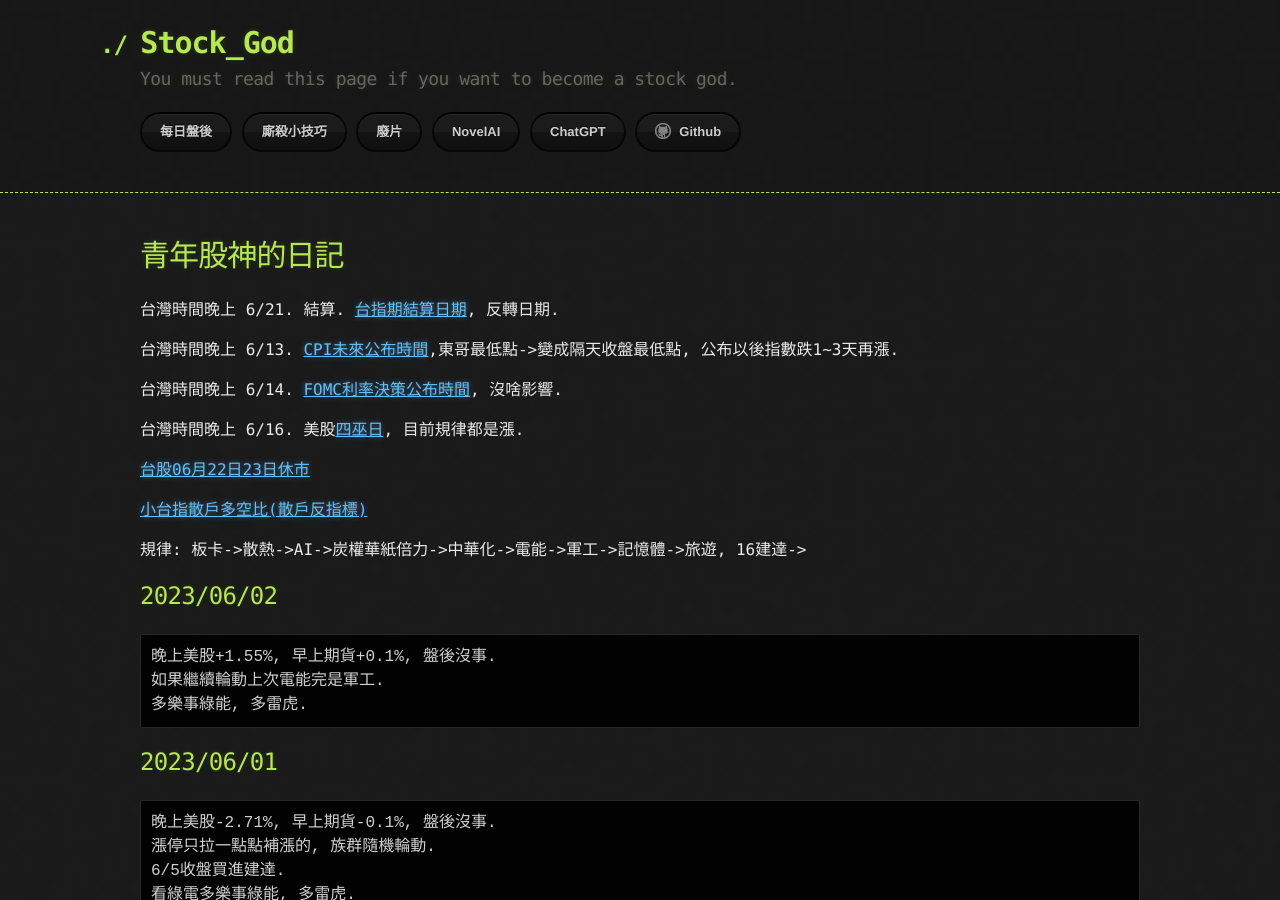
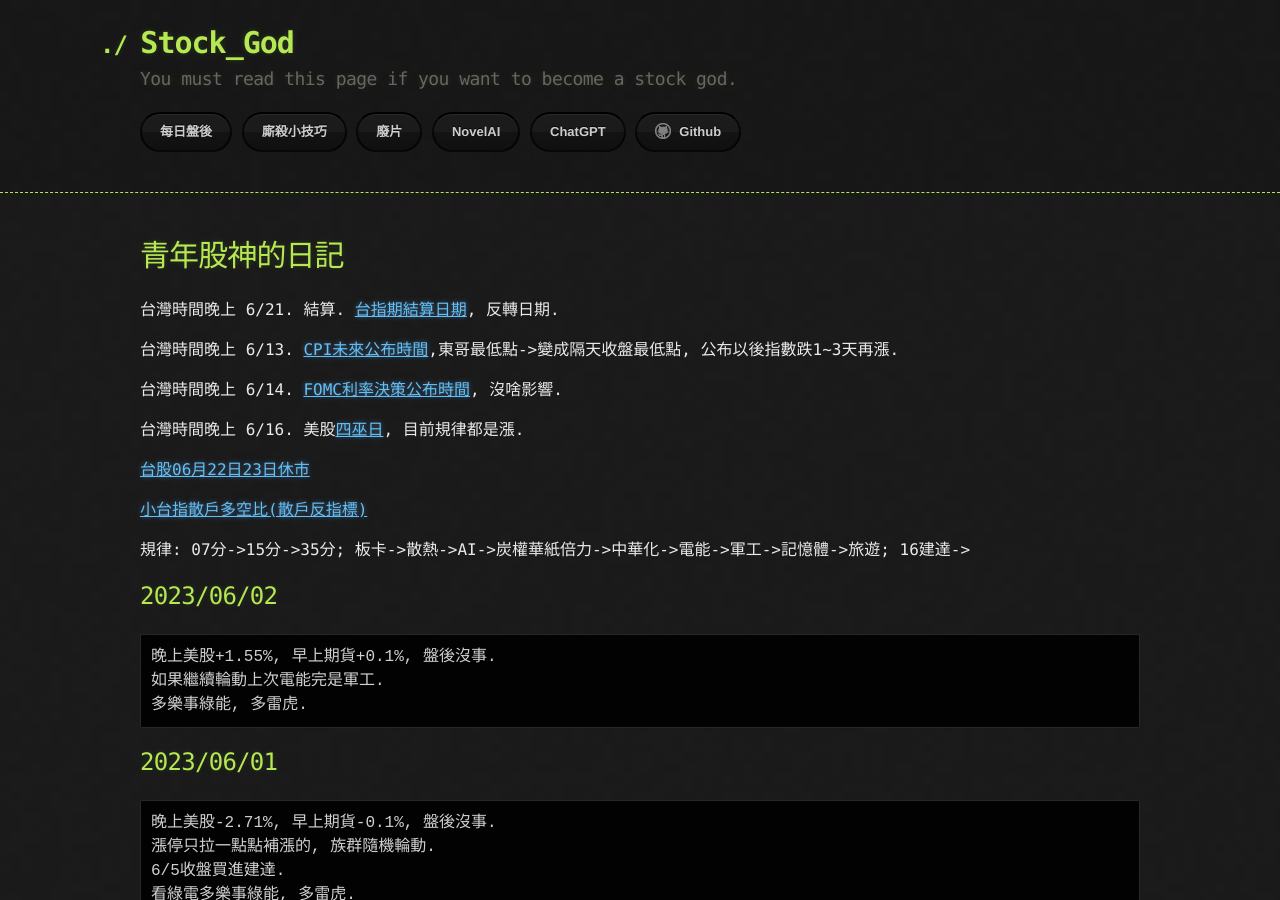
Before and after one commit to lepg5487/Stock_God, a Jekyll site: the page built from index.md, in a window 1280 px wide and 900 px high. Built offline with Jekyll 4.4.1, drawn with Linux system fonts in a browser that asks for light colours; our own code applies the rules of GitHub Pages for plain Markdown files.

Commit message:
Update index.md

````diff
--- a/index.md
+++ b/index.md
@@ -16,7 +16,7 @@
 
 [小台指散戶多空比(散戶反指標)](https://www.macromicro.me/charts/20069/tw-mtx-long-to-short-ratio-of-individual-player)
 
-規律: 板卡->散熱->AI->炭權華紙倍力->中華化->電能->軍工->記憶體->旅遊, 16建達->
+規律: 07分->15分->35分; 板卡->散熱->AI->炭權華紙倍力->中華化->電能->軍工->記憶體->旅遊; 16建達->
 
 ## 2023/06/02
 ```
````
